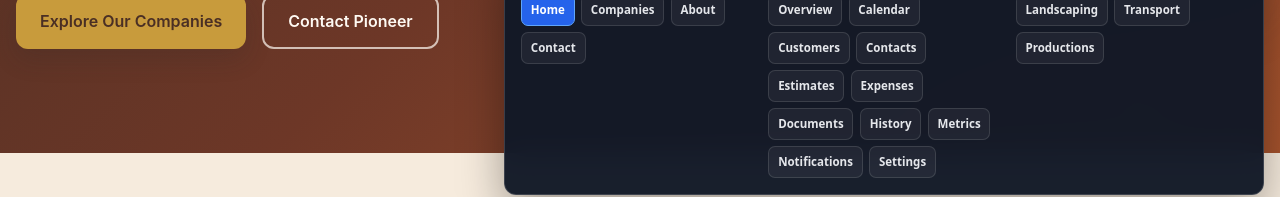
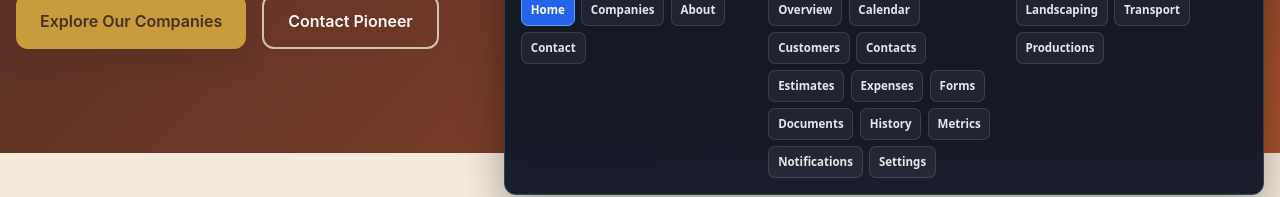
Before and after one commit to Del-985/Pioneer-Enterpises, a React (Vite) app: page / in a window 1280 px wide. Shown: the part 589-786 px from the top of the page. Built offline with nearby package versions, Linux system fonts and the light colour scheme.

Commit message:
chore(dev): add forms link to debug toolbar

```diff
--- a/src/shared/components/DebugToolbar.tsx
+++ b/src/shared/components/DebugToolbar.tsx
@@ -29,6 +29,7 @@ const sections: DebugSection[] = [
       { label: "Contacts", path: "/admin/contacts" },
       { label: "Estimates", path: "/admin/estimates" },
       { label: "Expenses", path: "/admin/expenses" },
+      { label: "Forms", path: "/admin/forms" },
       { label: "Documents", path: "/admin/documents" },
       { label: "History", path: "/admin/history" },
       { label: "Metrics", path: "/admin/metrics" },
```
